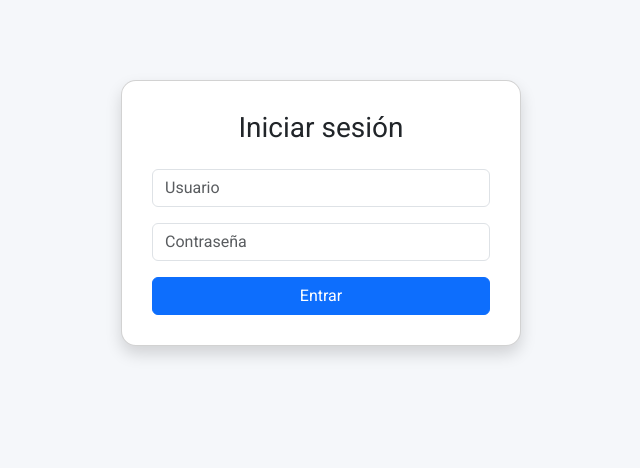
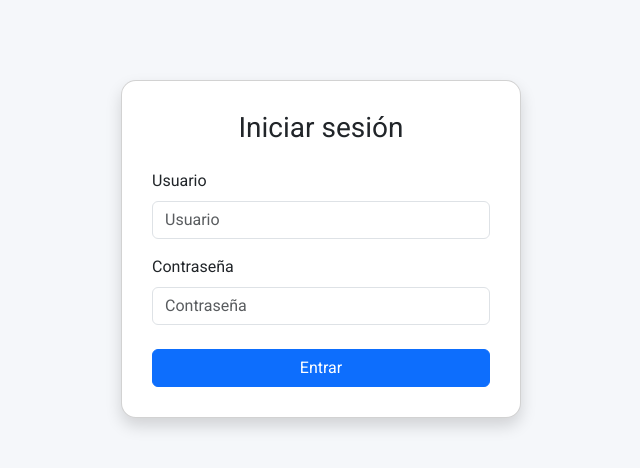
Before and after one commit to AlvaroMG64/AlbumManager, a PHP site: page / in a window 1280 px wide. Shown: the top 468 px of the page, without its empty margins (319-959 px from the left). Run offline with PHP 8.4, Linux system fonts and the light colour scheme.

Commit message:
Actualización

```diff
--- a/views/login.php
+++ b/views/login.php
@@ -3,30 +3,74 @@
 <head>
 <meta charset="UTF-8">
 <title>Login</title>
+
 <link href="https://cdn.jsdelivr.net/npm/bootstrap@5.3.2/dist/css/bootstrap.min.css" rel="stylesheet">
 <link href="https://fonts.googleapis.com/css2?family=Roboto&display=swap" rel="stylesheet">
+
 <style>
-body{font-family:Roboto;background:#f5f7fa}
-.card{max-width:400px;margin:80px auto;padding:30px;border-radius:15px}
+body{
+    font-family: Roboto, sans-serif;
+    background: #f5f7fa;
+}
+.card{
+    max-width: 400px;
+    margin: 80px auto;
+    padding: 30px;
+    border-radius: 15px;
+}
+label{
+    font-weight: 500;
+}
 </style>
 </head>
+
 <body>
 
 <div class="card shadow">
     <h3 class="text-center mb-4">Iniciar sesión</h3>
 
     <?php if (!empty($_SESSION['error'])): ?>
-<div class="alert alert-danger"><?= $_SESSION['error']; unset($_SESSION['error']); ?></div>
+        <div class="alert alert-danger">
+            <?= $_SESSION['error']; unset($_SESSION['error']); ?>
+        </div>
     <?php endif; ?>
 
     <form method="post" action="index.php?action=authenticate">
+
+        <!-- CSRF -->
         <input type="hidden" name="csrf_token" value="<?= $_SESSION['csrf_token'] ?? '' ?>">
-<input class="form-control mb-3" name="identificador" placeholder="Usuario" required>
-<input type="password" class="form-control mb-3" name="password" placeholder="Contraseña" required>
-<button class="btn btn-primary w-100">Entrar</button>
+
+        <!-- Usuario -->
+        <div class="mb-3">
+            <label for="identificador" class="form-label">Usuario</label>
+            <input
+                type="text"
+                id="identificador"
+                name="identificador"
+                class="form-control"
+                placeholder="Usuario"
+                required>
+        </div>
+
+        <!-- Contraseña -->
+        <div class="mb-4">
+            <label for="password" class="form-label">Contraseña</label>
+            <input
+                type="password"
+                id="password"
+                name="password"
+                class="form-control"
+                placeholder="Contraseña"
+                required>
+        </div>
+
+        <button class="btn btn-primary w-100">
+            Entrar
+        </button>
     </form>
 </div>
 
 <script src="public/js/validaciones_usuario.js" defer></script>
+
 </body>
 </html>
```
Also changed, not shown: README.md. Lines whose indentation alone changed are shown as unchanged.
